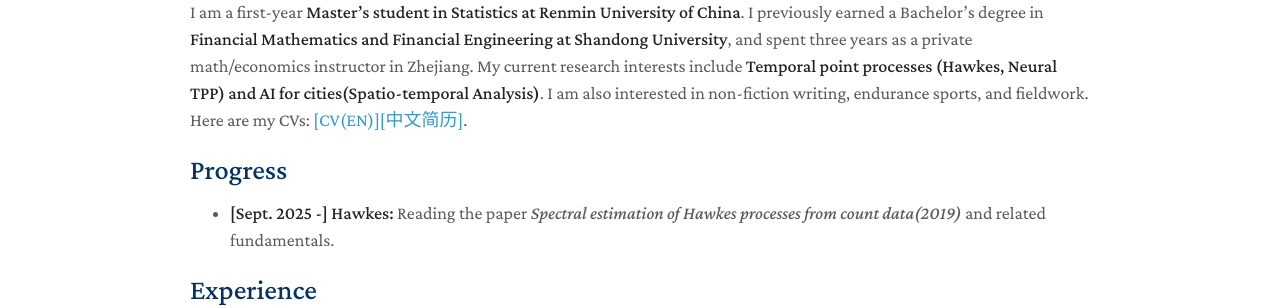
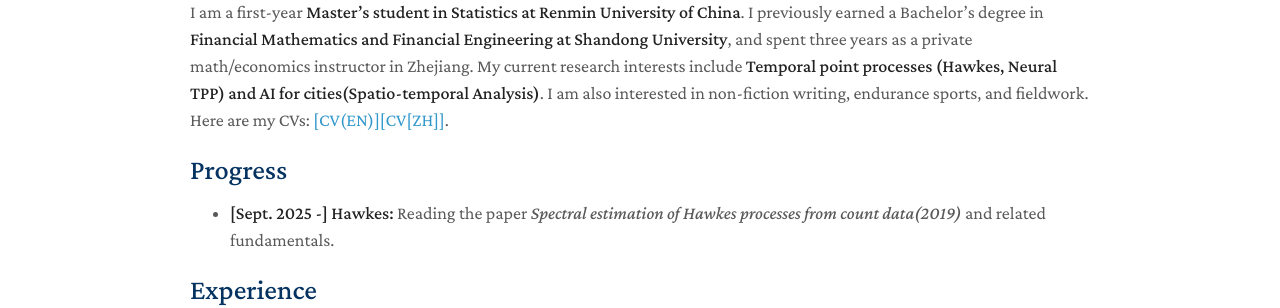
Before and after one commit to zhangming4153/zhangming4153.github.io, a Jekyll site: the page built from index.md, in a window 1280 px wide. Shown: the part 609-917 px from the top of the page. Built offline with Jekyll 4.4.1, drawn with Linux system fonts in a browser that asks for light colours; a style sheet for code colours, icons or effects is not loaded.

Commit message:
Update index.md

```diff
--- a/index.md
+++ b/index.md
@@ -4,7 +4,7 @@ title: Ming Zhang
 ---
 ## About Me
 
-I am a first-year **Master's student in Statistics at Renmin University of China**. I previously earned a Bachelor's degree in **Financial Mathematics and Financial Engineering at Shandong University**, and spent three years as a private math/economics instructor in Zhejiang. My current research interests include **Temporal point processes (Hawkes, Neural TPP) and AI for cities(Spatio-temporal Analysis)**. I am also interested in non-fiction writing, endurance sports, and fieldwork. Here are my CVs: [[CV(EN)]](assets/CV_MingZhang_en.pdf)[[中文简历]](assets/CV_MingZhang_zh.pdf).
+I am a first-year **Master's student in Statistics at Renmin University of China**. I previously earned a Bachelor's degree in **Financial Mathematics and Financial Engineering at Shandong University**, and spent three years as a private math/economics instructor in Zhejiang. My current research interests include **Temporal point processes (Hawkes, Neural TPP) and AI for cities(Spatio-temporal Analysis)**. I am also interested in non-fiction writing, endurance sports, and fieldwork. Here are my CVs: [[CV(EN)]](assets/CV_MingZhang_en.pdf)[[CV[ZH]]](assets/CV_MingZhang_zh.pdf).
 
 
 ## Progress
```
